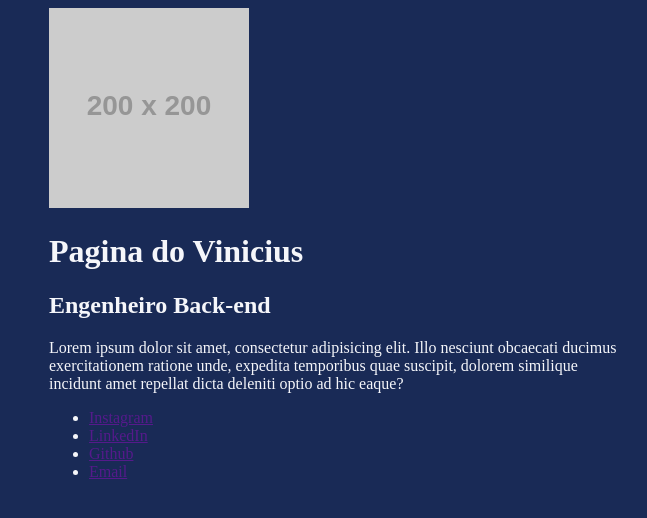
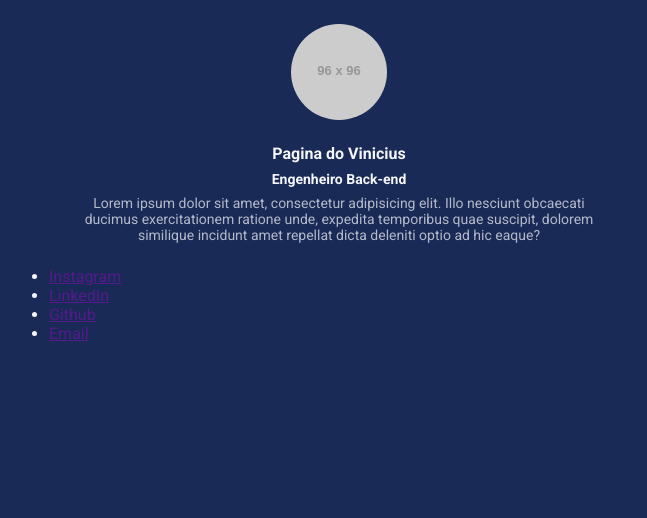
Before and after one commit to viniCaliman/aula_less, a website: page index.html in a window 1280 px wide. Shown: the whole page, without its empty margins (301-948 px from the left). Drawn offline with Linux system fonts and the light colour scheme; placeholder pictures from the web are drawn by us.

Commit message:
fourth lesson: criando mixins no less

```diff
--- a/index.html
+++ b/index.html
@@ -4,17 +4,22 @@
     <meta charset="UTF-8">
     <meta name="viewport" content="width=device-width, initial-scale=1.0">
     <title>Página do Vinicius</title>
+    <link rel="preconnect" href="https://fonts.googleapis.com">
+    <link rel="preconnect" href="https://fonts.gstatic.com" crossorigin>
+    <link href="https://fonts.googleapis.com/css2?family=Roboto:wght@400;700&display=swap" rel="stylesheet">
     <link rel="stylesheet" href="build/styles/main.css">
 </head>
 <body>
     <div class="container">
         <header>
-            <img src="https://via.placeholder.com/200x200" alt="img">
-            <h1>Pagina do Vinicius</h1>
-            <h2>Engenheiro Back-end</h2>
-            <p>
-                Lorem ipsum dolor sit amet, consectetur adipisicing elit. Illo nesciunt obcaecati ducimus exercitationem ratione unde, expedita temporibus quae suscipit, dolorem similique incidunt amet repellat dicta deleniti optio ad hic eaque?
-            </p>
+            <img class="profile-avatar" src="https://via.placeholder.com/96x96" alt="img">
+            <div class="profile-bio">
+                <h1 class="profile-bio-name" >Pagina do Vinicius</h1>
+                <h2 class="profile-bio-subtitle">Engenheiro Back-end</h2>
+                <p class="profile-bio-description">
+                    Lorem ipsum dolor sit amet, consectetur adipisicing elit. Illo nesciunt obcaecati ducimus exercitationem ratione unde, expedita temporibus quae suscipit, dolorem similique incidunt amet repellat dicta deleniti optio ad hic eaque?
+                </p>
+            </div>
         </header>
         <nav>
             <ul>
--- a/src/styles/main.less
+++ b/src/styles/main.less
@@ -1,6 +1,22 @@
 @import 'variaveis.less';
 @breakpointMobile: ~"(max-width: 767px)";
 @breakpointTablet: ~"(max-width: 1023px)";
+
+
+.mb-8 {
+    margin-bottom: 8px;
+}
+
+.fs-14 {
+    font-size: 14px;
+}
+
+* {
+    margin: 0;
+    padding: 0;
+    box-sizing: border-box;
+    font-family: 'Roboto', sans-serif;
+}
 
 body {
     background-color: @background-color;
@@ -19,3 +35,30 @@ body {
         max-width: 70%;
     }
 }
+
+header {
+    padding: 24px;
+
+    .profile-avatar {
+        display: block;
+        margin: 0 auto 24px;
+        border-radius: 50%;
+    }
+
+    .profile-bio {
+        text-align: center;
+
+        &-name {
+            font-size: 16px;
+            .mb-8();
+        }
+        &-subtitle{
+            .fs-14();
+            .mb-8();
+        }
+        &-description {
+            .fs-14();
+            opacity: .7;
+        }
+    }
+}
```
Also changed, not shown: build/styles/main.css.
